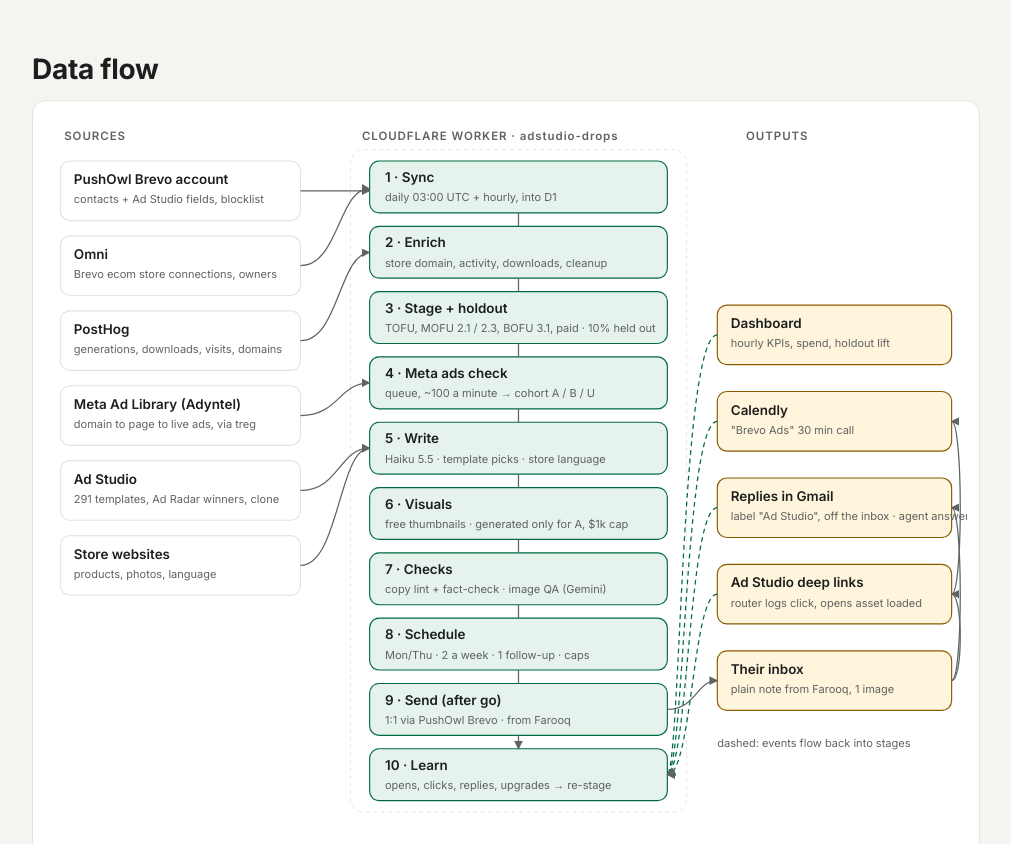
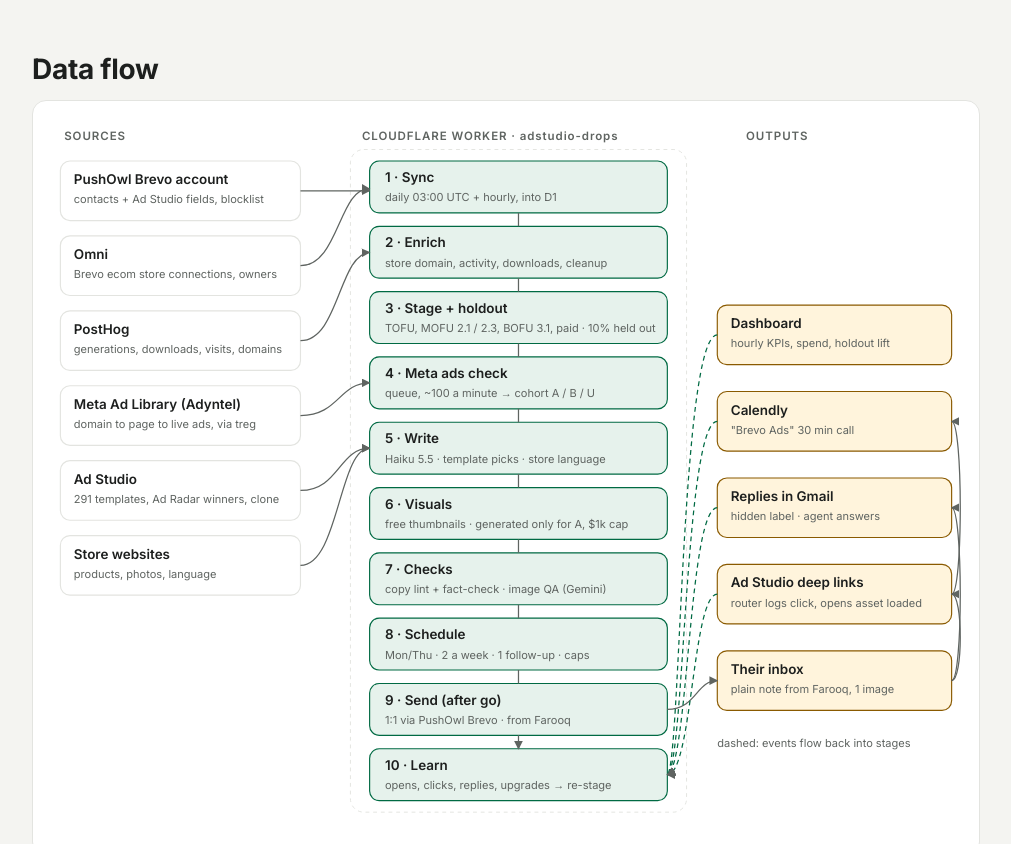
Before and after one commit to farooqchisty-hub/adstudio-email-program, a plain HTML site: page lifecycle/index.html in a window 1280 px wide. Shown: the part 1006-1850 px from the top of the page, without its empty margins (134-1145 px from the left). Drawn offline with Linux system fonts and the light colour scheme.

Commit message:
Lifecycle page: shorten Gmail box label
Co-Authored-By: Claude Opus 5.5 <noreply@anthropic.com>

```diff
--- a/lifecycle/index.html
+++ b/lifecycle/index.html
@@ -178,7 +178,7 @@ dialog::backdrop{background:rgba(0,0,0,.75)}
   <g class="out">
     <rect x="700" y="560" width="244" height="62" rx="10"/><text x="714" y="584" class="t">Their inbox</text><text x="714" y="604" class="s">plain note from Farooq, 1 image</text>
     <rect x="700" y="470" width="244" height="62" rx="10"/><text x="714" y="494" class="t">Ad Studio deep links</text><text x="714" y="514" class="s">router logs click, opens asset loaded</text>
-    <rect x="700" y="380" width="244" height="62" rx="10"/><text x="714" y="404" class="t">Replies in Gmail</text><text x="714" y="424" class="s">label "Ad Studio", off the inbox · agent answers</text>
+    <rect x="700" y="380" width="244" height="62" rx="10"/><text x="714" y="404" class="t">Replies in Gmail</text><text x="714" y="424" class="s">hidden label · agent answers</text>
     <rect x="700" y="290" width="244" height="62" rx="10"/><text x="714" y="314" class="t">Calendly</text><text x="714" y="334" class="s">"Brevo Ads" 30 min call</text>
     <rect x="700" y="200" width="244" height="62" rx="10"/><text x="714" y="224" class="t">Dashboard</text><text x="714" y="244" class="s">hourly KPIs, spend, holdout lift</text>
   </g>
```
